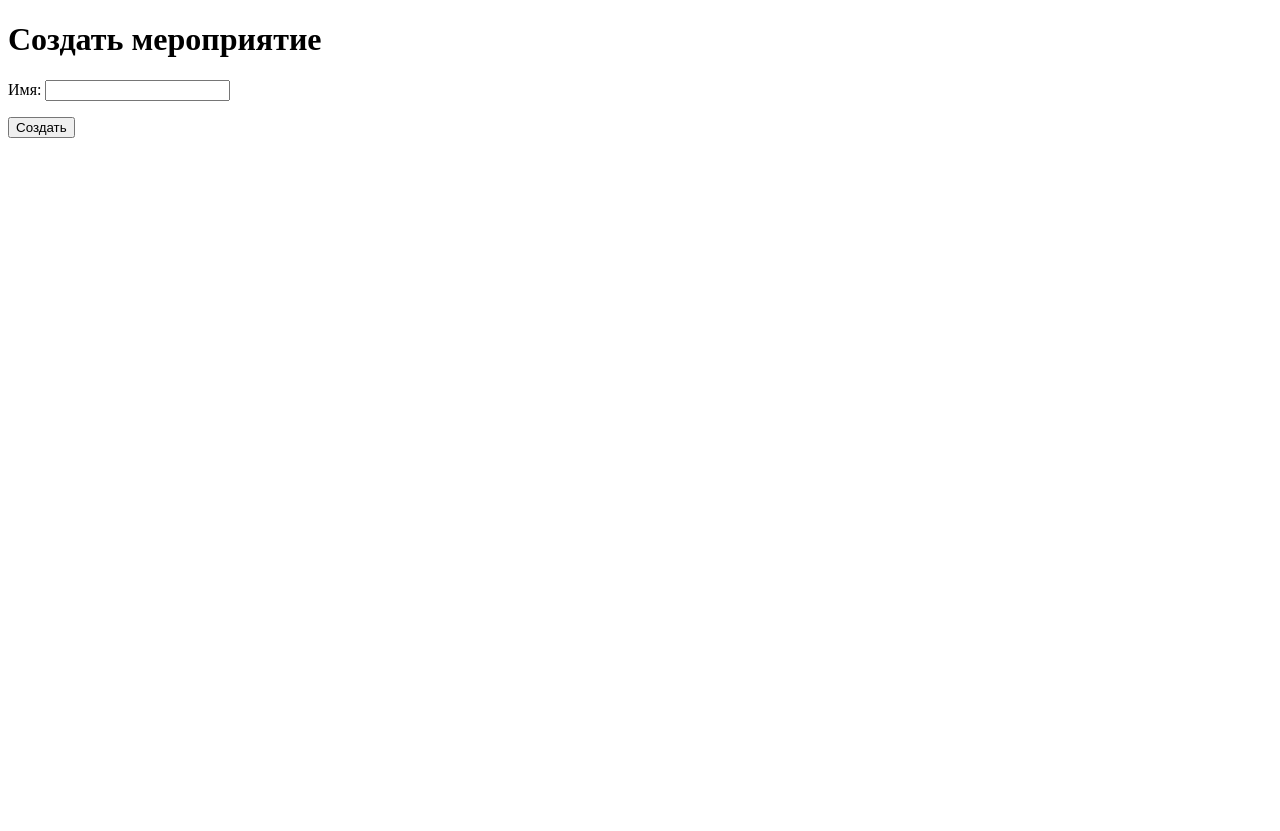
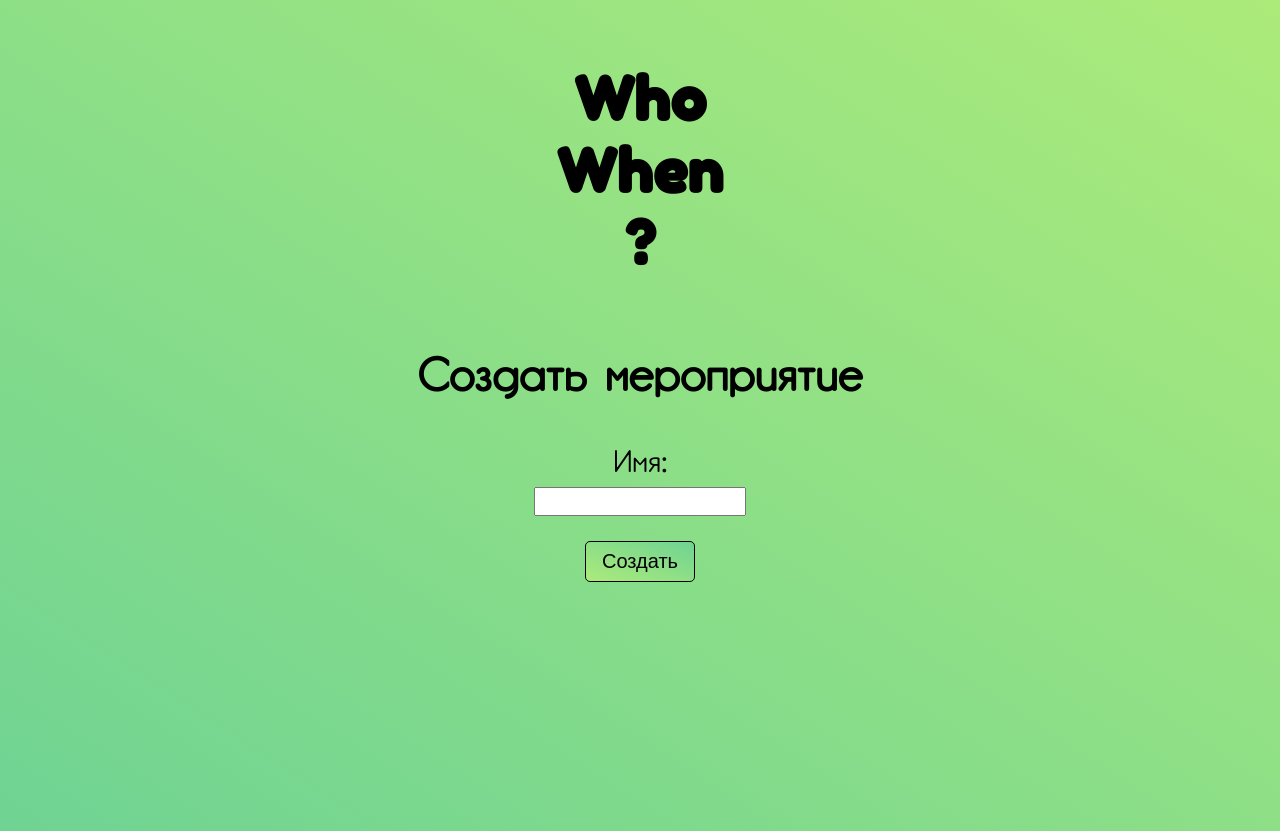
Before and after one commit to liveseyy/WhoWhen, a Django app: template events/templates/events/event_form.html in a window 1280 px wide. Before the commit the page ends 138 px from the top, so only its background shows below. Run offline with Django 3.2, Linux system fonts and the light colour scheme; the template is opened without the code that fills it: values that come from a table or form of the project are taken from there, others are empty; some libraries are stand-ins or nearby versions.

Commit message:
Стилизовал страницу создания события

```diff
--- a/WhoWhen/settings.py
+++ b/WhoWhen/settings.py
@@ -107,7 +107,7 @@
 
 LANGUAGE_CODE = 'ru-RU'
 
-TIME_ZONE = 'UTC'
+TIME_ZONE = 'Europe/Moscow'
 
 USE_I18N = True
 
--- a/events/forms.py
+++ b/events/forms.py
@@ -1,20 +1,32 @@
 from django import forms
 from django.forms import ValidationError
+from django.utils import timezone, dateformat
 from .models import Event, Member
+from datetime import timedelta
 
 
 class EventForm(forms.ModelForm):
-    title = forms.CharField(label='Название')
-    description = forms.CharField(label='Описание', widget=forms.Textarea(attrs={'cols': 35, 'rows': 5}), required=False)
-    date_start = forms.DateField(label='Дата начала', input_formats=['%d.%m.%Y'])
-    date_end = forms.DateField(label='Дата окончания', input_formats=['%d.%m.%Y'])
+    title = forms.CharField(label='Название', label_suffix='', widget=forms.TextInput(attrs={'autocomplete':"off"}),
+                            max_length=200)
+    description = forms.CharField(label='Описание', widget=forms.Textarea(attrs={'cols': 35, 'rows': 3, 'autocomplete':"off"},),
+                                  required=False, label_suffix='', max_length=255)
+    date_start = forms.DateField(label='Дата начала',
+                                 widget=forms.TextInput(
+                                     attrs={'placeholder': dateformat.format(timezone.now(), 'd.m.Y'),
+                                            'autocomplete': "off"}),
+                                 input_formats=['%d.%m.%Y'], label_suffix='')
+    date_end = forms.DateField(label='Дата окончания',
+                               widget=forms.TextInput(
+                                   attrs={'placeholder': dateformat.format(timezone.now() + timedelta(days=31), 'd.m.Y'),
+                                          'autocomplete': "off"}),
+                               input_formats=['%d.%m.%Y'], label_suffix='')
 
     def clean_date_end(self):
         date_end = self.cleaned_data.get('date_end')
         date_start = self.cleaned_data.get('date_start')
         try:
             if date_end < date_start:
-                raise ValidationError("Дата окончания должна быть после даты начала!")
+                raise ValidationError("Дата окончания должна быть после даты начала.")
         except TypeError:
             pass
         return date_end
@@ -25,7 +37,7 @@
 
 
 class MemberForm(forms.ModelForm):
-    name = forms.CharField(label='Имя')
+    name = forms.CharField(label='Имя', max_length=100)
 
     class Meta:
         model = Member
--- a/events/services/event_calendar.py
+++ b/events/services/event_calendar.py
@@ -25,11 +25,11 @@
     for date in dates_between_event:
         count_members_on_date.append(member_dates.count(date))
 
-    fig, ax = plt.subplots(figsize=(5, 5))
+    fig, ax = plt.subplots(figsize=(9, 9))
     calendar_heatmap(ax, dates_between_event, count_members_on_date)
 
     buffer = BytesIO()
-    plt.savefig(buffer, format='png')
+    plt.savefig(buffer, format='png', transparent=True)
     buffer.seek(0)
     image_png = buffer.getvalue()
     buffer.close()
@@ -52,7 +52,7 @@
 
 def calendar_heatmap(ax, dates, data):
     i, j, calendar = calendar_array(dates, data)
-    im = ax.imshow(calendar, interpolation='none', cmap=plt.get_cmap('Greens', len(set(data))))
+    im = ax.imshow(calendar, interpolation='none', cmap=plt.get_cmap('summer', len(set(data))))
     label_days(ax, dates, i, j, calendar)
     label_months(ax, dates, i, j, calendar)
     cbar = ax.figure.colorbar(im)
--- a/events/static/css/style.css
+++ b/events/static/css/style.css
@@ -1,3 +1,91 @@
+@font-face{
+    font-family: 'Gardens CM';
+    src: url('../fonts/Gardens-CM-Regular/Gardens-CM-Regular.ttf');
+}
+@font-face{
+    font-family: 'Fredoka One';
+    src: url('../fonts/FredokaOne-Regular/FredokaOne-Regular.ttf');
+}
+body{
+    padding-top: 15px;
+    font-family: 'Gardens CM';
+    font-size: 30px;
+    min-height: 100vh;
+    background: linear-gradient(to right top, #6fd393, #aceb7a);
+
+}
+@media (max-width:426px){
+    body{
+        font-size: 20px;
+    }
+}
+
+.container {
+    max-width: 1200px;
+    margin: 0px auto;
+    padding: 0px 15px;
+}
+
+.header__logo{
+    font-family: 'Fredoka One';
+    text-align: center;
+}
+
+.header__logo, .content__title{
+    cursor: default;
+}
+.content__col{
+    display: flex;
+    align-items: center;
+    flex-direction: column;
+}
+
+.content__item{
+    margin-bottom: 10px;
+}
+.content__title{
+    text-align: center;
+}
+
+.content__form{
+    text-align: center;
+}
+.form-group{
+    margin-bottom: 25px;
+}
+.form__label{
+    margin-bottom: 5px;
+}
+.form__field > input, .form__field > textarea{
+    width: 75%;
+    font-size: 20px;
+}
+@media (max-width:426px){
+    .form__field > input, .form__field > textarea{
+        width: 100%;
+    }
+}
+.form__field{
+    margin-bottom: 5px;
+}
+.form__error{
+    color: rgb(255, 255, 255);
+}
+.form__button{
+    -webkit-appearance: none;
+    -moz-appearance: none;
+    appearance: none;
+    border: 1px solid #000;
+    border-radius: 5px;
+    background: linear-gradient(to right top, #aceb7a, #6fd393);
+    font-size: 20px;
+    padding: 8px 16px;
+    color: rgb(0, 0, 0);
+}
+.form__button:hover{
+    background: linear-gradient(to right top, #6fd393, #aceb7a);
+}
+
 label {
     position:relative;
     cursor:pointer;
--- a/events/templates/base.html
+++ b/events/templates/base.html
@@ -5,12 +5,28 @@
     <meta charset="UTF-8">
     <title>{% block title %}WhoWhen?{% endblock %}</title>
     <link rel="stylesheet" href="{% static 'css/style.css' %}">
+    <meta name="viewport" content="width=device-width, initial-scale=1.0">
 </head>
 <body>
-    {% block content %}
+    <main>
+        <div class="header">
+            <div class="container">
+                <div class="header__logo">
+                    <h1>Who<br>When<br>?</h1>
+                </div>
+            </div>
+        </div>
 
-    {% endblock %}
+        <div class="content">
+            <div class="container">
+                <div class="content__col">
+                    {% block content %}
 
+                    {% endblock %}
+                </div>
+            </div>
+        </div>
+    </main>
 
     {% block domready %}
 
--- a/events/templates/events/event_detail.html
+++ b/events/templates/events/event_detail.html
@@ -6,7 +6,7 @@
 {% endblock %}
 
 {% block content %}
-    <h1>{{ event.title }}</h1>
+    <h2>{{ event.title }}</h2>
 
     {% if event.description %}
         <p>{{ event.description }}</p>
--- a/events/templates/events/event_form.html
+++ b/events/templates/events/event_form.html
@@ -7,12 +7,34 @@
 
 {% block content %}
 
-    <h1>Создать мероприятие</h1>
-    <form method="post">
-        {{ form.as_p }}
+    <div class="content__item">
+      <div class="content__title">
+        <h2>Создать мероприятие</h2>
+      </div>
+    </div>
+    <div class="content__item">
+      <form method="post" class="content__form">
+        {% for field in form %}
+          <div class="form-group">
+            <div class="form__label">
+              {{ field.label_tag }}
+            </div>
+            <div class="form__field">
+              {{ field }}
+            </div>
+            {% if field.errors %}
+              {% for error in field.errors %}
+                <div class="form__error">
+                  {{ error }}
+                </div>
+              {% endfor %}
+            {% endif %}
+          </div>
+        {% endfor %}
         {% csrf_token %}
-        <input type="submit" value="Создать">
-    </form>
+        <input type="submit" value="Создать" class="form__button">
+      </form>
+    </div>
 
 {% endblock %}
 
```
Also changed, not shown: events/static/fonts/FredokaOne-Regular/FredokaOne-Regular.ttf (added), events/static/fonts/Gardens-CM-Regular/Gardens-CM-Regular.ttf (added).
